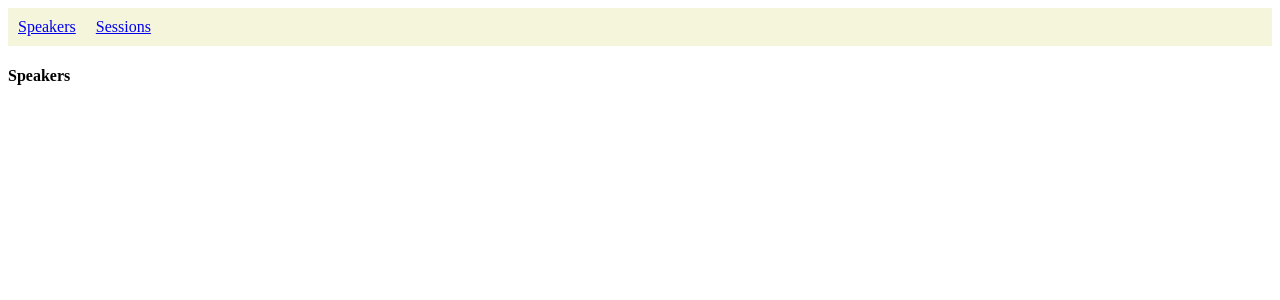
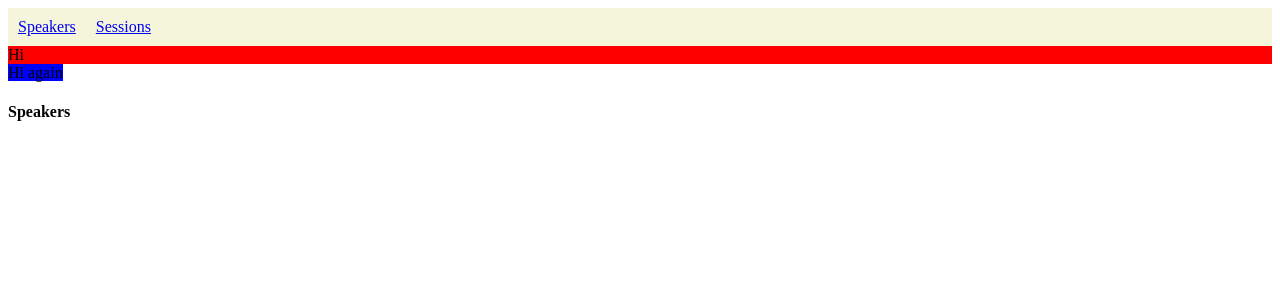
Before and after one commit to e-nechkoska/conference-app, an Angular app in the folder client/conference-app/: page /speakers in a window 1280 px wide. Shown: the top 300 px of the page. Built offline with nearby package versions, Linux system fonts and the light colour scheme.

Commit message:
add two directives

```diff
--- a/client/conference-app/src/app/app.component.html
+++ b/client/conference-app/src/app/app.component.html
@@ -1,3 +1,11 @@
 <ca-navigation [navItems]="navItems"></ca-navigation>
 
+<div id="10" caHighlight caClickAlert>
+  Hi
+</div>
+
+<span caHighlight color="blue">
+  Hi again
+</span>
+
 <router-outlet></router-outlet>
--- a/client/conference-app/src/app/app.module.ts
+++ b/client/conference-app/src/app/app.module.ts
@@ -6,6 +6,7 @@ import { AppComponent } from './app.component';
 import { CoreModule } from './core/core.module';
 import { SpeakersModule } from './speakers/speakers.module';
 import { SessionsModule } from './sessions/sessions.module';
+import { SharedModule } from './shared/shared.module';
 
 @NgModule({
   declarations: [
@@ -13,6 +14,7 @@ import { SessionsModule } from './sessions/sessions.module';
   ],
   imports: [
     BrowserModule,
+    SharedModule,
     CoreModule,
     SpeakersModule,
     SessionsModule,
--- /dev/null
+++ b/client/conference-app/src/app/shared/directives/click-alert.directive.ts
@@ -0,0 +1,13 @@
+import { Directive, HostListener } from '@angular/core';
+
+@Directive({
+  selector: '[caClickAlert]'
+})
+export class ClickAlertDirective {
+
+  @HostListener('click')
+  onClick() {
+    alert("Mnogu klikas");
+  }
+
+}
--- /dev/null
+++ b/client/conference-app/src/app/shared/directives/highlight.directive.ts
@@ -0,0 +1,16 @@
+import { Directive, ElementRef, Input, OnInit, Renderer2 } from '@angular/core';
+
+@Directive({
+  selector: '[caHighlight]'
+})
+export class HighlightDirective implements OnInit {
+  @Input() color = 'red';
+
+  constructor(private element: ElementRef, private renderer: Renderer2) {
+  }
+
+  ngOnInit() {
+    this.renderer.setStyle(this.element.nativeElement, 'background', this.color);
+  }
+
+}
```
Also changed, not shown: client/conference-app/src/app/shared/shared.module.ts (added, +20 -0 lines).
